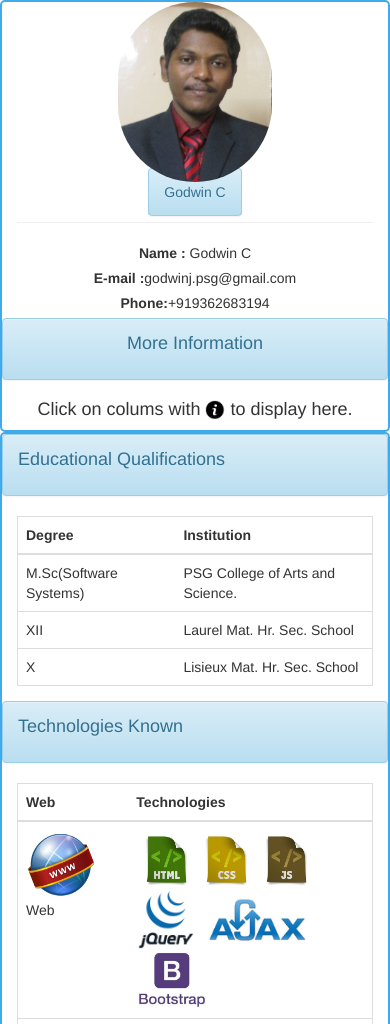
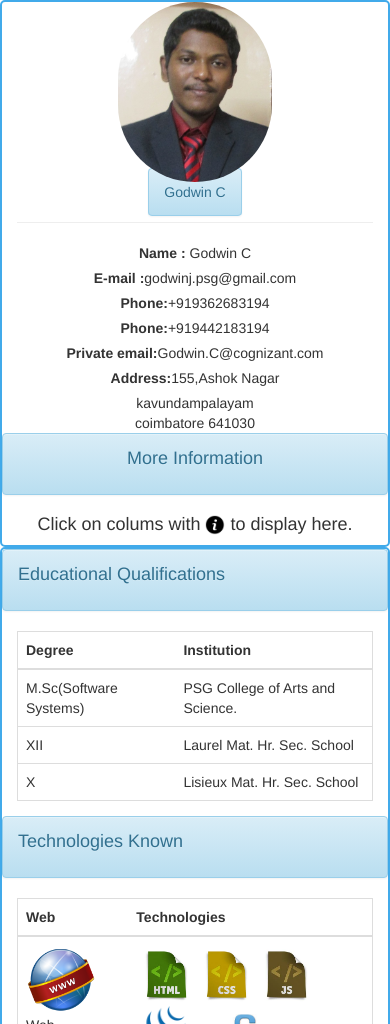
Before and after one commit to JGodwin25/JGodwin25, a plain HTML site: page index.html in a window 390 px wide. Shown: the top 1024 px of the page. Drawn offline with Linux system fonts and the light colour scheme.

Commit message:
Base Commit 3
Updated phone, Address

```diff
--- a/index.html
+++ b/index.html
@@ -26,6 +26,11 @@
 <label>Name :</label> Godwin C<br />
 <label>E-mail :</label>godwinj.psg@gmail.com<br />
 <label for="">Phone:</label>+919362683194<br />
+<label for="">Phone:</label>+919442183194<br />
+<label for="">Private email:</label>Godwin.C@cognizant.com<br />
+<label for="">Address:</label>155,Ashok Nagar<br />
+kavundampalayam<br />
+coimbatore 641030<br />
 </div>
 
 <div class="row rm">
```
